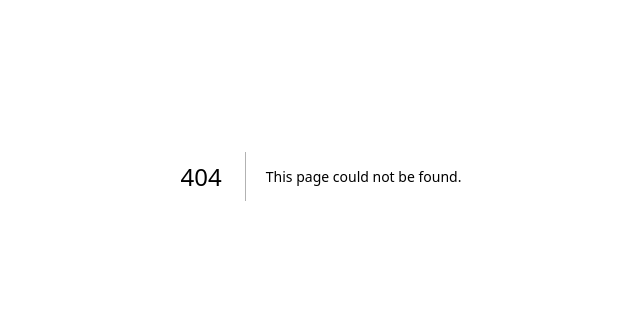
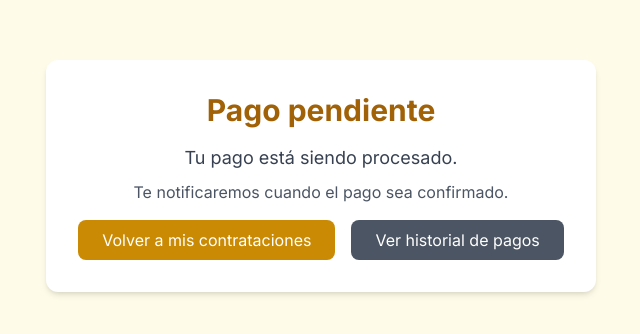
Before and after one commit to suarecWeb/suarec-frontend, a Next.js app: page /payments/pending in a window 1280 px wide. Before the commit this address had no page. Shown: the part 224-558 px from the top of the page, without its empty margins (319-959 px from the left). Built offline with nearby package versions, Linux system fonts and the light colour scheme.

Commit message:
change redirect

```diff
--- /dev/null
+++ b/app/payments/pending/page.tsx
@@ -0,0 +1,53 @@
+'use client';
+import { useSearchParams } from 'next/navigation';
+import { Suspense } from 'react';
+
+function PaymentPendingContent() {
+  const searchParams = useSearchParams();
+  const transactionId = searchParams.get('transaction_id');
+
+  return (
+    <div className="min-h-screen flex flex-col items-center justify-center bg-yellow-50">
+      <div className="bg-white p-8 rounded-xl shadow-md flex flex-col items-center">
+        <h1 className="text-3xl font-bold text-yellow-700 mb-4">Pago pendiente</h1>
+        <p className="text-lg text-gray-700 mb-2">Tu pago está siendo procesado.</p>
+        <p className="text-md text-gray-600 mb-4">Te notificaremos cuando el pago sea confirmado.</p>
+        {transactionId && (
+          <p className="text-sm text-gray-500 mb-4">ID de transacción: <span className="font-mono">{transactionId}</span></p>
+        )}
+        <div className="flex gap-4">
+          <a href="/contracts" className="px-6 py-2 bg-yellow-600 text-white rounded-lg hover:bg-yellow-700 transition">
+            Volver a mis contrataciones
+          </a>
+          <a href="/payments" className="px-6 py-2 bg-gray-600 text-white rounded-lg hover:bg-gray-700 transition">
+            Ver historial de pagos
+          </a>
+        </div>
+      </div>
+    </div>
+  );
+}
+
+export default function PaymentPendingPage() {
+  return (
+    <Suspense fallback={
+      <div className="min-h-screen flex flex-col items-center justify-center bg-yellow-50">
+        <div className="bg-white p-8 rounded-xl shadow-md flex flex-col items-center">
+          <h1 className="text-3xl font-bold text-yellow-700 mb-4">Pago pendiente</h1>
+          <p className="text-lg text-gray-700 mb-2">Tu pago está siendo procesado.</p>
+          <p className="text-md text-gray-600 mb-4">Te notificaremos cuando el pago sea confirmado.</p>
+          <div className="flex gap-4">
+            <a href="/contracts" className="px-6 py-2 bg-yellow-600 text-white rounded-lg hover:bg-yellow-700 transition">
+              Volver a mis contrataciones
+            </a>
+            <a href="/payments" className="px-6 py-2 bg-gray-600 text-white rounded-lg hover:bg-gray-700 transition">
+              Ver historial de pagos
+            </a>
+          </div>
+        </div>
+      </div>
+    }>
+      <PaymentPendingContent />
+    </Suspense>
+  );
+}
```
